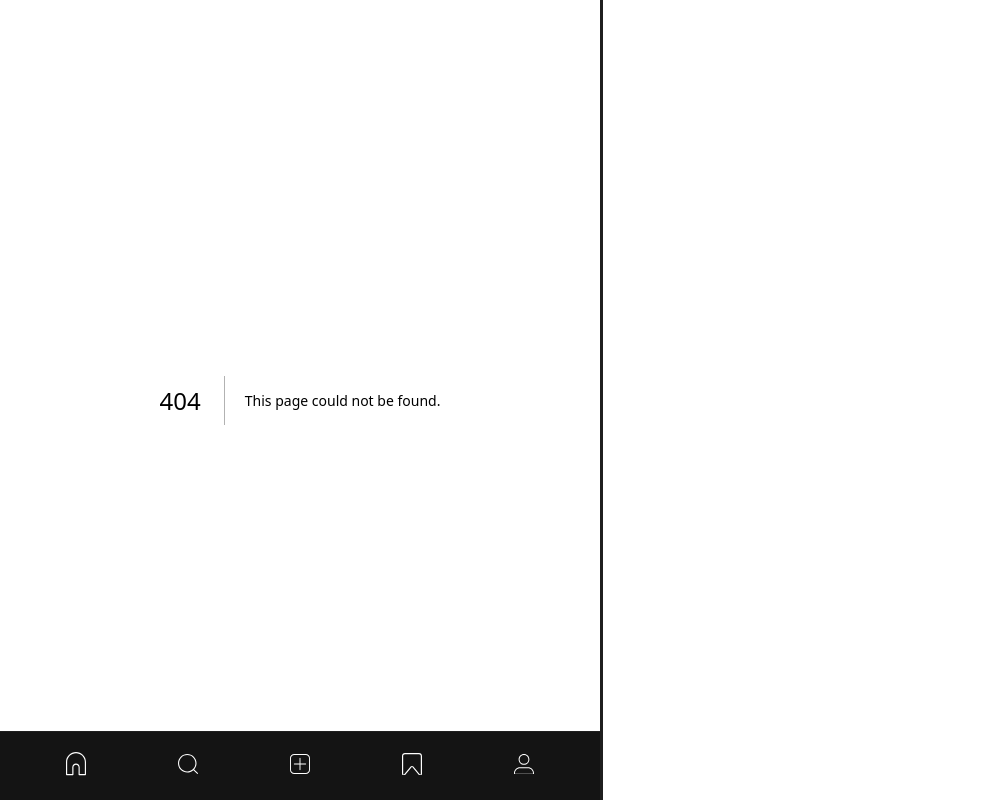
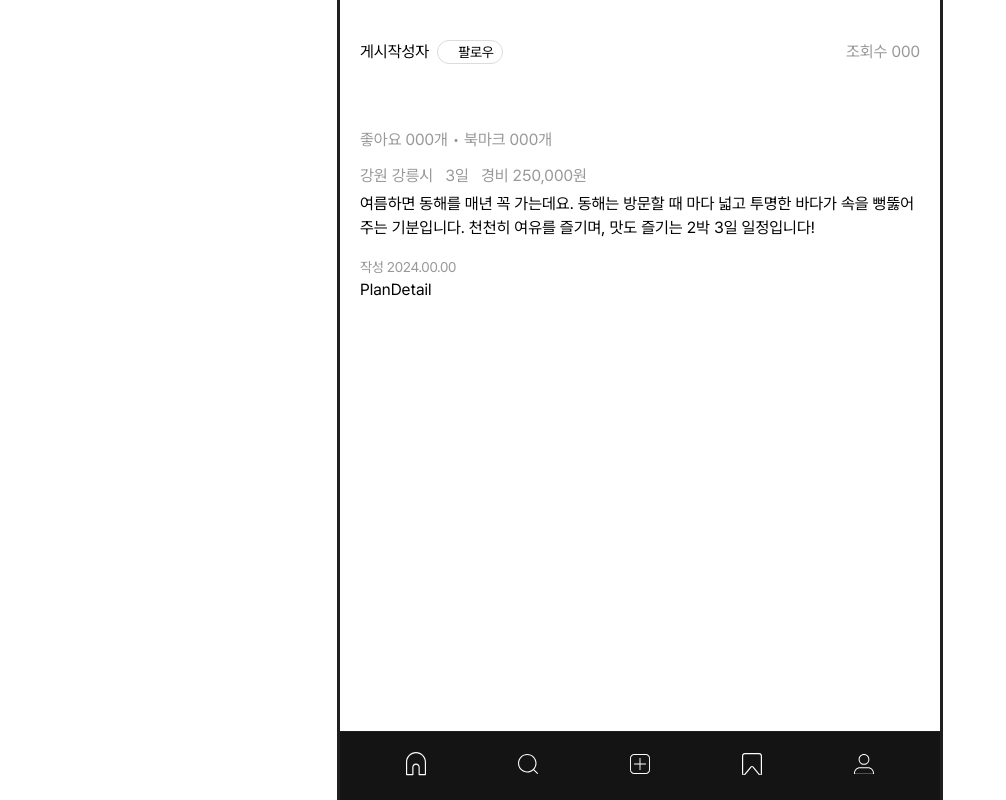
Before and after one commit to ungpyolee/weplan-app, a Next.js app: page /posted-plan in a window 1280 px wide. Before the commit this address had no page. Shown: the whole page, without its empty margins (0-1006 px from the left). Built offline with nearby package versions, Linux system fonts and the light colour scheme.

Commit message:
[#2] Feat : 일정 상세페이지(posted-plan) 추가 및 개발중
-일정 상세페이지(posted-plan) 추가 및 개발중

Related to : #1, #2

```diff
--- a/src/app/page.tsx
+++ b/src/app/page.tsx
@@ -34,8 +34,8 @@ export default function Home() {
                     </div>
                     <SnapUserCard />
                 </div>
+                <Link href="auth/login">로그인</Link>
             </div>
-            <Link href="auth/login">로그인</Link>
         </>
     );
 }
--- /dev/null
+++ b/src/app/posted-plan/page.tsx
@@ -0,0 +1,32 @@
+import { BookmarkBtn, LikeBtn } from '@/components/common/Button';
+import { IconPlus } from '@/components/Icons';
+import ImageCard from '@/components/plan-detail/ImageCard';
+import PlanDetail from '@/components/plan-detail/PlanDetail';
+import PlanInfo from '@/components/plan-detail/PlanInfo';
+import React from 'react';
+
+const PostedPlan = () => {
+    return (
+        <div className="pt-10">
+            <div className="flex px-5 mb-3">
+                <span>{'게시작성자'}</span>
+                <button className="ml-2 text-sm border px-2 rounded-full flex items-center hover:bg-gray-700 transition">
+                    <div className="h-2 w-2 me-1">
+                        <IconPlus className="fill-white" />
+                    </div>
+                    팔로우
+                </button>
+                <span className="text-gray-400 ml-auto">{'조회수 000'}</span>
+            </div>
+            <ImageCard />
+            <div className="px-2 pt-2 flex justify-between">
+                <LikeBtn />
+                <BookmarkBtn />
+            </div>
+            <PlanInfo />
+            <PlanDetail />
+        </div>
+    );
+};
+
+export default PostedPlan;
```
